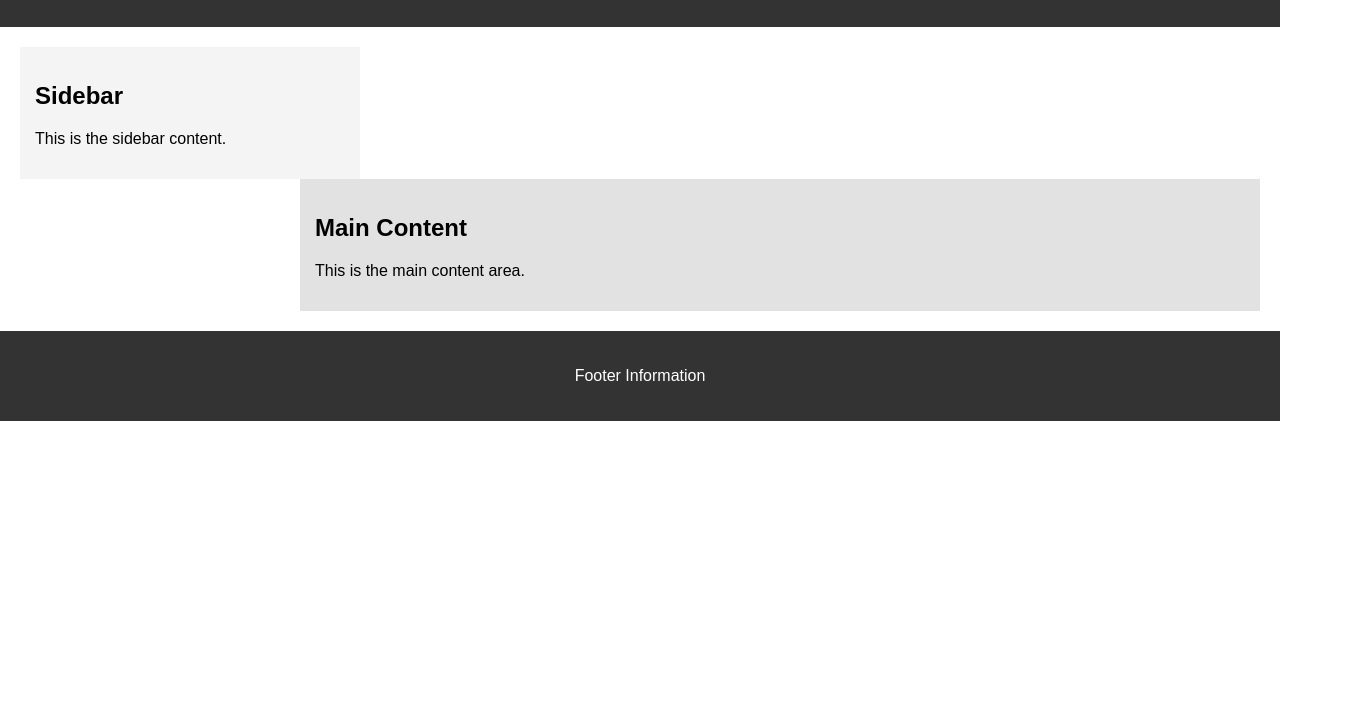
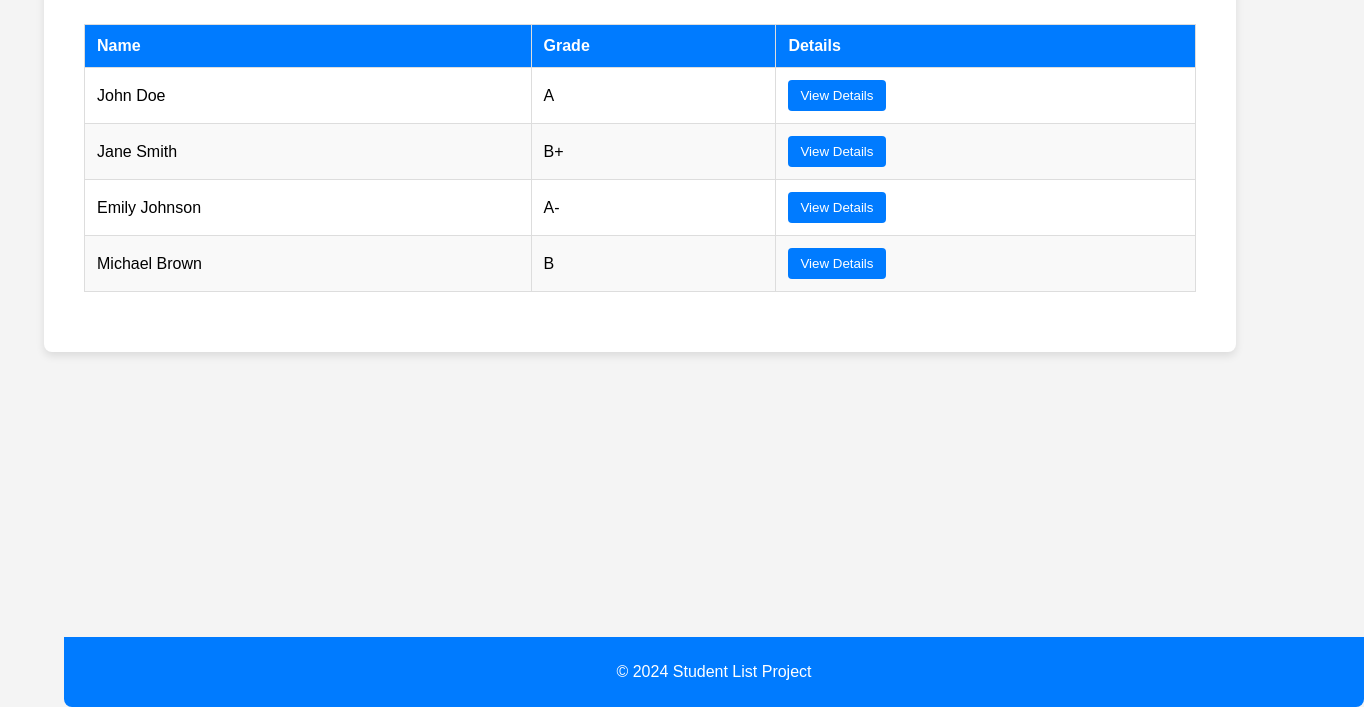
Before and after one commit to Maryam9465/MainFile, a plain HTML site: page Maryam/Practice/index.html in a window 1280 px wide. Shown: the part 93-800 px from the top of the page, 1364 px wide, since content can reach past the window. Drawn offline with Linux system fonts and the light colour scheme.

Commit message:
Save the ChatGPT Project

```diff
--- a/Maryam/Practice/index.html
+++ b/Maryam/Practice/index.html
@@ -3,30 +3,50 @@
 <head>
     <meta charset="UTF-8">
     <meta name="viewport" content="width=device-width, initial-scale=1.0">
-    <title>Basic Web Layout</title>
+    <title>Student List</title>
     <link rel="stylesheet" href="styles.css">
 </head>
 <body>
-
-    <div class="header">
-        <h1>My Website</h1>
+    <div class="container">
+        <header>
+            <h1>Student List</h1>
+        </header>
+        <main>
+            <table class="student-table">
+                <thead>
+                    <tr>
+                        <th>Name</th>
+                        <th>Grade</th>
+                        <th>Details</th>
+                    </tr>
+                </thead>
+                <tbody>
+                    <tr>
+                        <td>John Doe</td>
+                        <td>A</td>
+                        <td><button class="details-button">View Details</button></td>
+                    </tr>
+                    <tr>
+                        <td>Jane Smith</td>
+                        <td>B+</td>
+                        <td><button class="details-button">View Details</button></td>
+                    </tr>
+                    <tr>
+                        <td>Emily Johnson</td>
+                        <td>A-</td>
+                        <td><button class="details-button">View Details</button></td>
+                    </tr>
+                    <tr>
+                        <td>Michael Brown</td>
+                        <td>B</td>
+                        <td><button class="details-button">View Details</button></td>
+                    </tr>
+                </tbody>
+            </table>
+        </main>
+        <footer>
+            <p>&copy; 2024 Student List Project</p>
+        </footer>
     </div>
-
-    <div class="main">
-        <div class="sidebar">
-            <h2>Sidebar</h2>
-            <p>This is the sidebar content.</p>
-        </div>
-
-        <div class="content">
-            <h2>Main Content</h2>
-            <p>This is the main content area.</p>
-        </div>
-    </div>
-
-    <div class="footer">
-        <p>Footer Information</p>
-    </div>
-
 </body>
 </html>
--- /dev/null
+++ b/Maryam/Practice/s.css
@@ -0,0 +1,35 @@
+body {
+    font-family: Arial, sans-serif;
+    margin: 0;
+    padding: 0;
+}
+
+.header, .footer {
+    background-color: #333;
+    color: white;
+    text-align: center;
+    padding: 20px;
+}
+
+.main {
+    overflow: hidden; /* Clear floats */
+    padding: 20px;
+}
+
+.sidebar {
+    width: 25%;
+    float: left;
+    background-color: #f4f4f4;
+    padding: 15px;
+}
+
+.content {
+    width: 75%;
+    float: right;
+    background-color: #e2e2e2;
+    padding: 15px;
+}
+
+.footer {
+    clear: both;
+}
--- a/Maryam/Practice/styles.css
+++ b/Maryam/Practice/styles.css
@@ -1,35 +1,80 @@
 body {
-    font-family: Arial, sans-serif;
+    font-family: 'Arial', sans-serif;
+    background-color: #f4f4f4;
     margin: 0;
     padding: 0;
 }
 
-.header, .footer {
-    background-color: #333;
-    color: white;
+.container {
+    width: 90%;
+    max-width: 1200px;
+    margin: 20px auto;
+    padding: 20px;
+    background: #ffffff;
+    border-radius: 8px;
+    box-shadow: 0 4px 8px rgba(0, 0, 0, 0.1);
+}
+
+header {
     text-align: center;
+    margin-bottom: 20px;
+}
+
+header h1 {
+    margin: 0;
+    color: #333;
+}
+
+main {
     padding: 20px;
 }
 
-.main {
-    overflow: hidden; /* Clear floats */
-    padding: 20px;
+.student-table {
+    width: 100%;
+    border-collapse: collapse;
+    margin-bottom: 20px;
 }
 
-.sidebar {
-    width: 25%;
-    float: left;
-    background-color: #f4f4f4;
-    padding: 15px;
+.student-table th, .student-table td {
+    border: 1px solid #ddd;
+    padding: 12px;
+    text-align: left;
 }
 
-.content {
-    width: 75%;
-    float: right;
-    background-color: #e2e2e2;
-    padding: 15px;
+.student-table th {
+    background-color: #007bff;
+    color: #ffffff;
 }
 
-.footer {
-    clear: both;
+.student-table tr:nth-child(even) {
+    background-color: #f9f9f9;
 }
+
+.student-table tr:hover {
+    background-color: #f1f1f1;
+}
+
+.details-button {
+    background-color: #007bff;
+    color: white;
+    border: none;
+    padding: 8px 12px;
+    border-radius: 4px;
+    cursor: pointer;
+    transition: background-color 0.3s;
+}
+
+.details-button:hover {
+    background-color: #0056b3;
+}
+
+footer {
+    text-align: center;
+    padding: 10px;
+    background: #007bff;
+    color: #ffffff;
+    border-radius: 0 0 8px 8px;
+    position: absolute;
+    bottom: 0;
+    width: 100%;
+}
```
Also changed, not shown: Maryam/Practice/me.html (added, +32 -0 lines).
